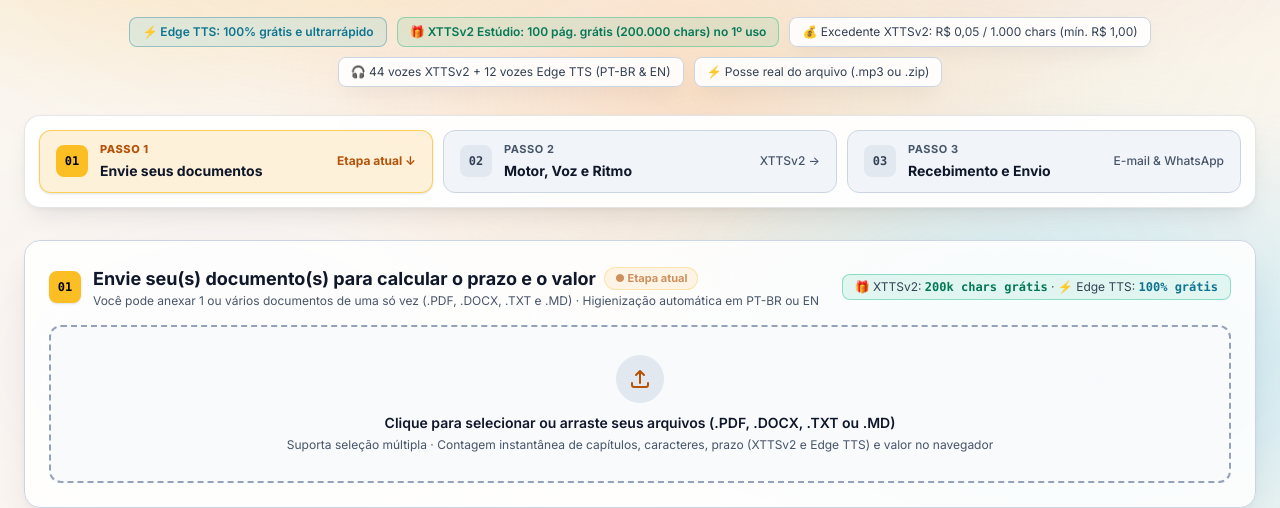
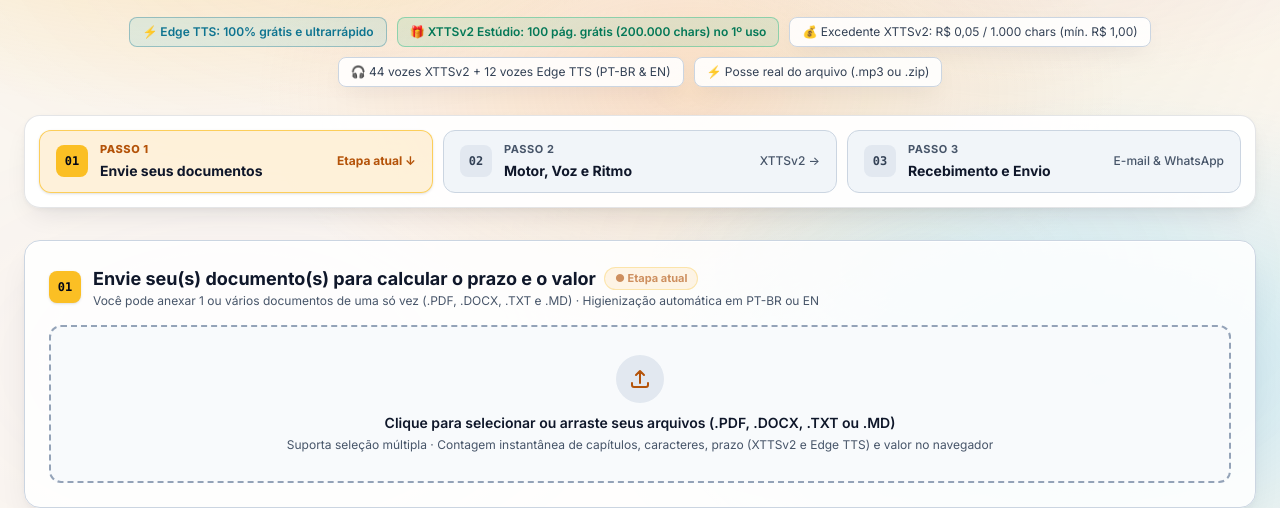
Before and after one commit to TocaTexto/tocatexto-web, a plain HTML site: page index.html in a window 1280 px wide. Shown: the part 292-800 px from the top of the page. Drawn offline with nearby package versions, Linux system fonts and the light colour scheme; no server answers.

Commit message:
Atualizacao pagina web TocaTexto (2026-11-26 00:49)

```diff
--- a/index.html
+++ b/index.html
@@ -147,9 +147,6 @@
             <p class="text-xs text-slate-400">Você pode anexar 1 ou vários documentos de uma só vez (.PDF, .DOCX, .TXT e .MD) · Higienização automática em PT-BR ou EN</p>
           </div>
         </div>
-        <span id="step01QuotaPill" class="rounded-lg border border-emerald-500/35 bg-emerald-950/30 px-3 py-1 text-xs text-slate-300">
-          🎁 XTTSv2: <strong class="font-mono text-emerald-400">200k chars grátis</strong> · ⚡ Edge TTS: <strong class="font-mono text-cyan-300">100% grátis</strong>
-        </span>
       </div>
 
 
```
